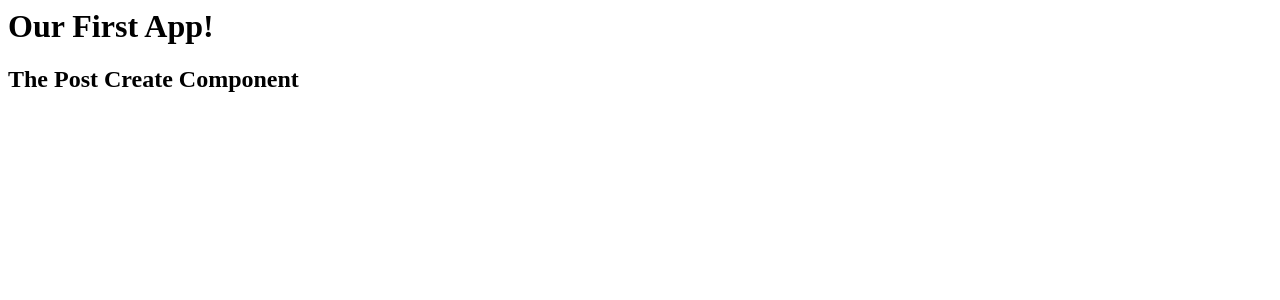
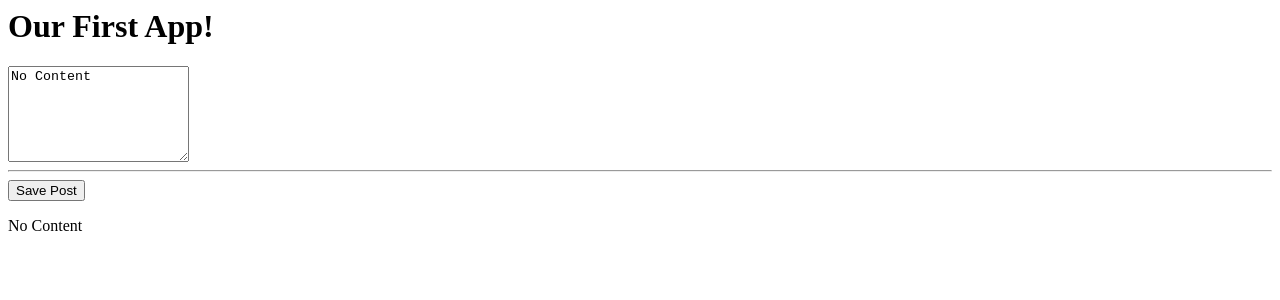
Before and after one commit to tarunnrathi/mean-course2, an Angular app: page / in a window 1280 px wide. Shown: the top 300 px of the page. Built offline with nearby package versions, Linux system fonts and the light colour scheme.

Commit message:
2 files modified

```diff
--- a/src/app/posts/post-create/post-create.component.html
+++ b/src/app/posts/post-create/post-create.component.html
@@ -1 +1,3 @@
-<h2>The Post Create Component</h2>
+<textarea rows="6" [value]="newPost" #postInput ></textarea><hr>
+<button (click)="onAddPost(postInput)">Save Post</button>
+<p>{{newPost}}</p>
--- a/src/app/posts/post-create/post-create.component.ts
+++ b/src/app/posts/post-create/post-create.component.ts
@@ -5,5 +5,10 @@
   templateUrl:'./post-create.component.html'
 })
 export class PostCreateComponent{
+  newPost='No Content';
+  onAddPost(postInput:HTMLTextAreaElement){
+    console.dir(postInput);
+    this.newPost='The user\'s post';
+  }
 
 }
```
